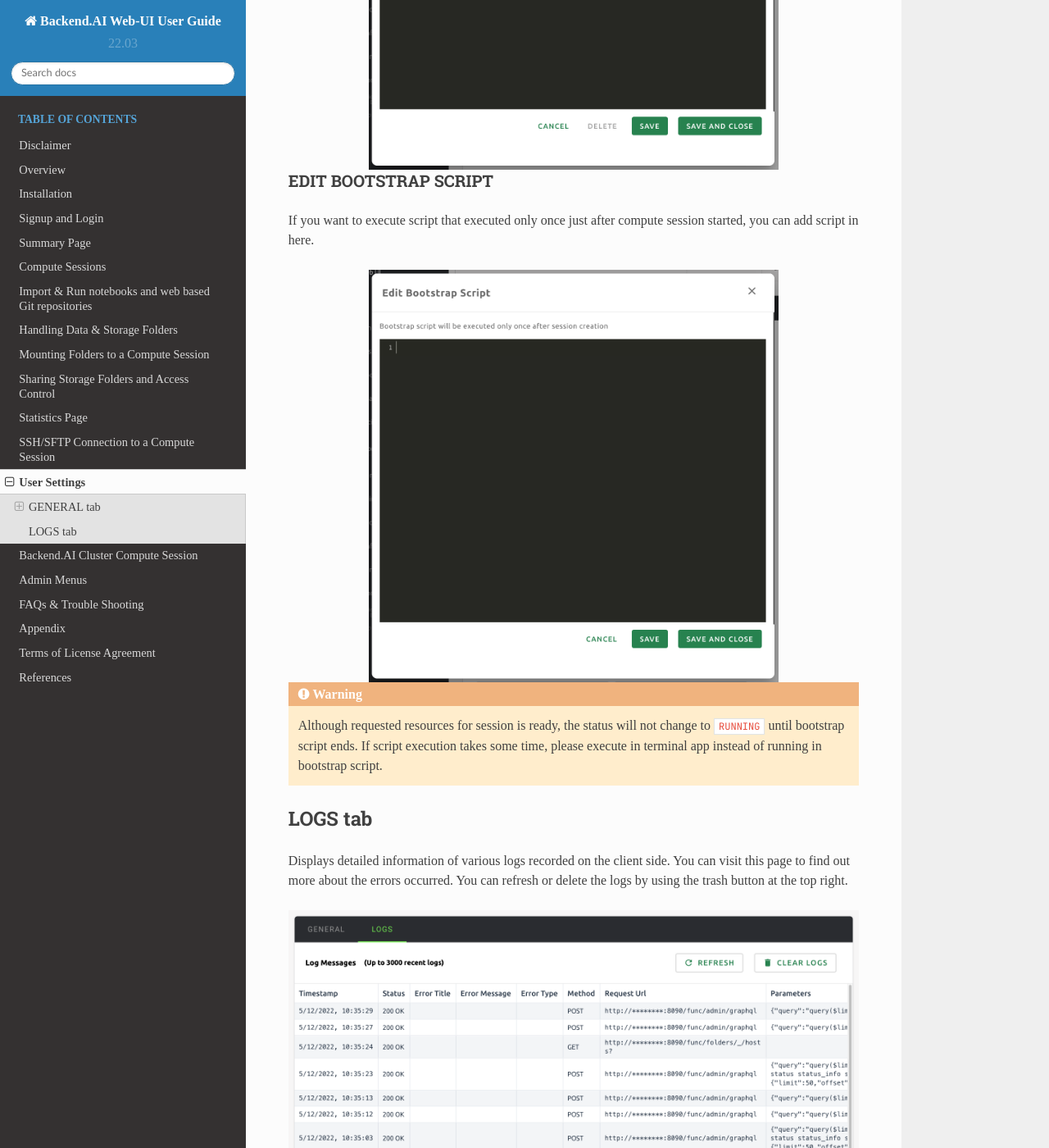
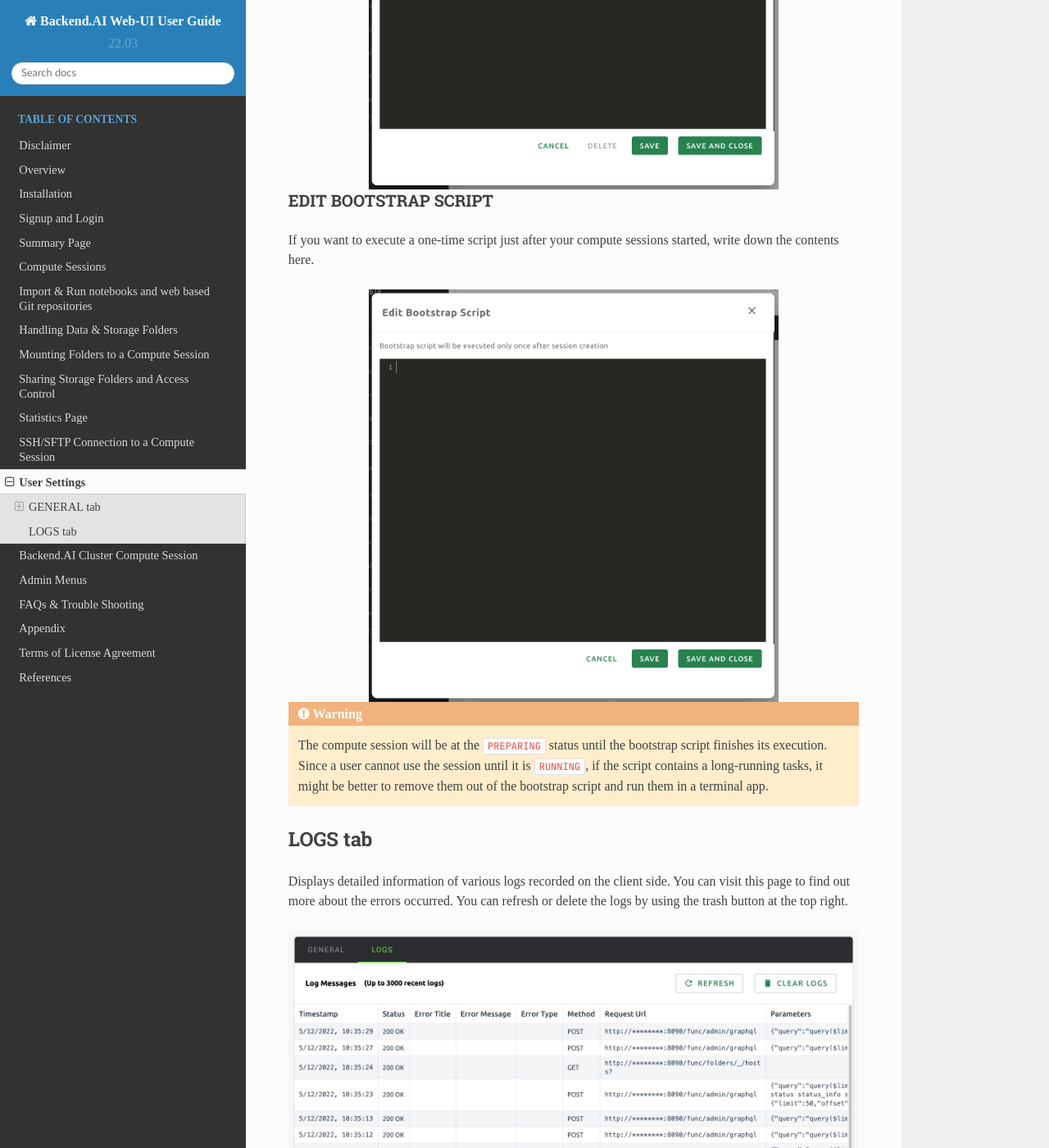
Before and after one commit to lablup/backend.ai-docs-webui, a Sphinx documentation site: the page built from docs/user_settings/user_settings.rst, in a window 1280 px wide and 1400 px high, scrolled down 3011 px. Shown: the whole window at 82% size. Built offline with Sphinx 7.4.7 and the Read the Docs theme 2.0.0, drawn with Linux system fonts in a browser that asks for light colours; some web fonts are replaced; some of the changed text lies outside the part shown.

Commit message:
docs: minor refactor for the user settings page

```diff
--- a/docs/user_settings/user_settings.rst
+++ b/docs/user_settings/user_settings.rst
@@ -49,9 +49,10 @@
 * Indonesian: Set Indonesian as the default language.
 
 .. note::
-   Some of language translation are remained ``__NOT_TRANSLATED__``.
-   Since Backend.AI WebUI is open source, anyone who willing to make it better
-   can contribute to those translation of the above sentences.
+   Some of translated items may be marked as ``__NOT_TRANSLATED__``, which
+   indicates the item is not yet translated for that language. Since Backend.AI
+   WebUI is open sourced, anyone who willing to make the translation better
+   can contribute: https://github.com/lablup/backend.ai-webui.
 
 SSH Keypair Management
 ^^^^^^^^^^^^^^^^^^^^^^
@@ -113,17 +114,19 @@
 EDIT BOOTSTRAP SCRIPT
 ^^^^^^^^^^^^^^^^^^^^^^^
 
-If you want to execute script that executed only once just after compute session started,
-you can add script in here.
+If you want to execute a one-time script just after your compute sessions
+started, write down the contents here.
 
 .. image:: edit_bootstrap_script.png
    :width: 500
    :align: center
 
 .. warning::
-   Although requested resources for session is ready, the status will not change to ``RUNNING``
-   until bootstrap script ends. If script execution takes some time, please execute in terminal app
-   instead of running in bootstrap script.
+   The compute session will be at the ``PREPARING`` status until the bootstrap
+   script finishes its execution. Since a user cannot use the session until it
+   is ``RUNNING``, if the script contains a long-running tasks, it might be
+   better to remove them out of the bootstrap script and run them in a terminal
+   app.
 
 
 LOGS tab
```
Also changed, not shown: 1 other file.
